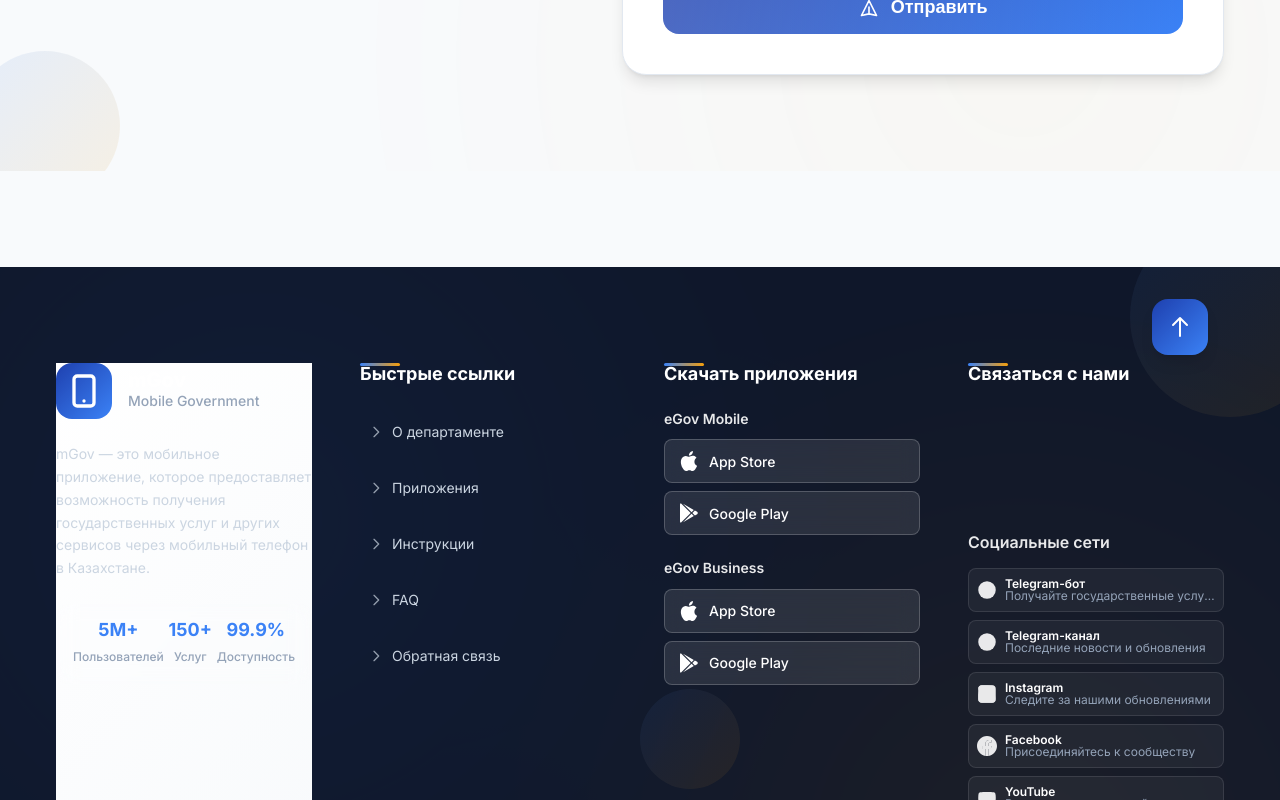
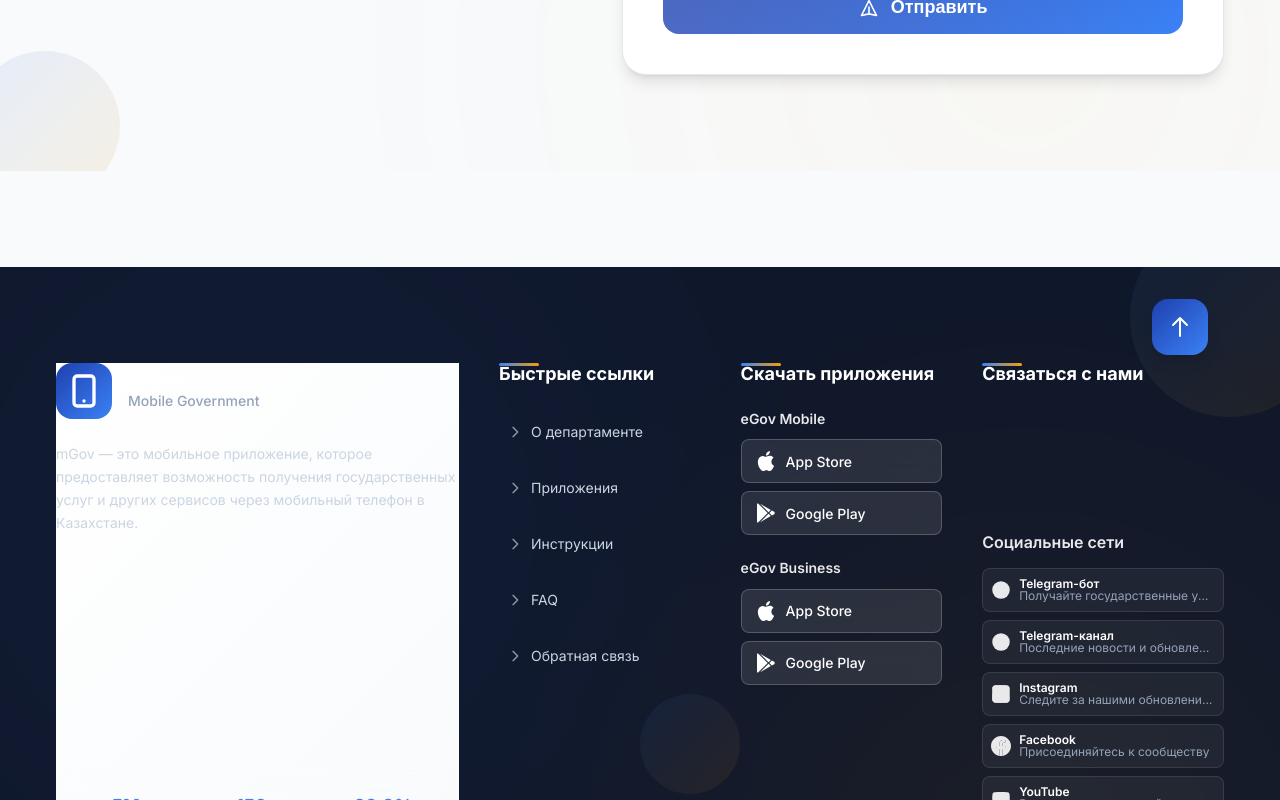
Before and after one commit to Akan15/demo, a React (Create React App) app: page / in a window 1280 px wide. Shown: the part 11200-12000 px from the top of the page. Built offline with nearby package versions, Linux system fonts and the light colour scheme.

Commit message:
Fix footer grid layout and improve alignment
cgen-9317c152532640fa8d679fe67b702fbd

```diff
--- a/src/components/common/Footer.css
+++ b/src/components/common/Footer.css
@@ -90,14 +90,16 @@
 
 .footer-main {
   display: grid;
-  grid-template-columns: 1fr 1fr 1fr 1fr;
-  gap: var(--space-5xl);
+  grid-template-columns: 2fr 1fr 1fr 1.2fr;
+  gap: var(--space-4xl);
   padding: var(--space-8xl) 0 var(--space-6xl);
+  align-items: start;
 }
 
 .footer-section {
   display: flex;
   flex-direction: column;
+  height: 100%;
 }
 
 .footer-section h4 {
@@ -134,6 +136,9 @@
 /* About Section */
 .about-section {
   grid-column: span 1;
+  display: flex;
+  flex-direction: column;
+  justify-content: space-between;
 }
 
 .footer-logo {
@@ -195,18 +200,20 @@
 }
 
 .stats-mini {
-  display: flex;
-  justify-content: space-between;
-  padding: var(--space-lg);
-  background: rgba(255, 255, 255, 0.05);
-  border-radius: var(--radius-xl);
-  backdrop-filter: blur(10px);
-  border: 1px solid rgba(255, 255, 255, 0.1);
+  display: grid;
+  grid-template-columns: repeat(3, 1fr);
+  gap: var(--space-lg);
+  padding: var(--space-xl);
+  background: rgba(255, 255, 255, 0.08);
+  border-radius: var(--radius-2xl);
+  backdrop-filter: blur(15px);
+  border: 1px solid rgba(255, 255, 255, 0.15);
+  margin-top: auto;
 }
 
 .stat-mini {
   text-align: center;
-  flex: 1;
+  padding: var(--space-sm) 0;
 }
 
 .stat-number {
@@ -279,6 +286,7 @@
   display: flex;
   flex-direction: column;
   gap: var(--space-sm);
+  align-items: stretch;
 }
 
 .platform-btn {
@@ -334,6 +342,7 @@
   display: grid;
   grid-template-columns: 1fr;
   gap: var(--space-sm);
+  align-content: start;
 }
 
 .social-link {
@@ -456,10 +465,11 @@
 .footer-bottom-content {
   display: flex;
   justify-content: space-between;
-  align-items: flex-start;
-  margin-bottom: var(--space-lg);
+  align-items: center;
+  margin-bottom: var(--space-xl);
   flex-wrap: wrap;
   gap: var(--space-lg);
+  min-height: 60px;
 }
 
 .copyright p {
@@ -519,10 +529,17 @@
   .footer-main {
     grid-template-columns: repeat(2, 1fr);
     gap: var(--space-4xl);
+    align-items: stretch;
   }
 
   .about-section {
     grid-column: span 2;
+  }
+
+  .stats-mini {
+    grid-template-columns: repeat(3, 1fr);
+    gap: var(--space-md);
+    padding: var(--space-lg);
   }
 
   .scroll-to-top {
@@ -540,30 +557,43 @@
 
   .footer-main {
     grid-template-columns: 1fr;
-    gap: var(--space-3xl);
+    gap: var(--space-4xl);
     padding: var(--space-6xl) 0 var(--space-4xl);
+    text-align: center;
   }
 
   .about-section {
     grid-column: span 1;
+    align-items: center;
   }
 
   .footer-logo {
     flex-direction: column;
     text-align: center;
     gap: var(--space-md);
+    align-items: center;
+  }
+
+  .about-text {
+    text-align: center;
+    max-width: 500px;
   }
 
   .stats-mini {
-    flex-direction: column;
+    grid-template-columns: 1fr;
     gap: var(--space-md);
+    max-width: 300px;
+    margin: var(--space-2xl) auto 0;
   }
 
   .stat-mini {
     display: flex;
     align-items: center;
     justify-content: space-between;
-    padding: var(--space-sm) 0;
+    padding: var(--space-md) var(--space-lg);
+    background: rgba(255, 255, 255, 0.05);
+    border-radius: var(--radius-lg);
+    border: 1px solid rgba(255, 255, 255, 0.1);
   }
 
   .stat-number,
@@ -575,6 +605,7 @@
     flex-direction: column;
     align-items: center;
     text-align: center;
+    min-height: auto;
   }
 
   .footer-links-bottom {
@@ -590,10 +621,26 @@
 
   .social-grid {
     grid-template-columns: repeat(2, 1fr);
+    max-width: 400px;
+    margin: 0 auto;
   }
 
   .platform-buttons {
     flex-direction: row;
+    max-width: 300px;
+    margin: 0 auto;
+  }
+
+  .footer-section {
+    align-items: center;
+  }
+
+  .footer-links {
+    display: flex;
+    flex-direction: column;
+    align-items: center;
+    max-width: 250px;
+    margin: 0 auto;
   }
 }
 
```
